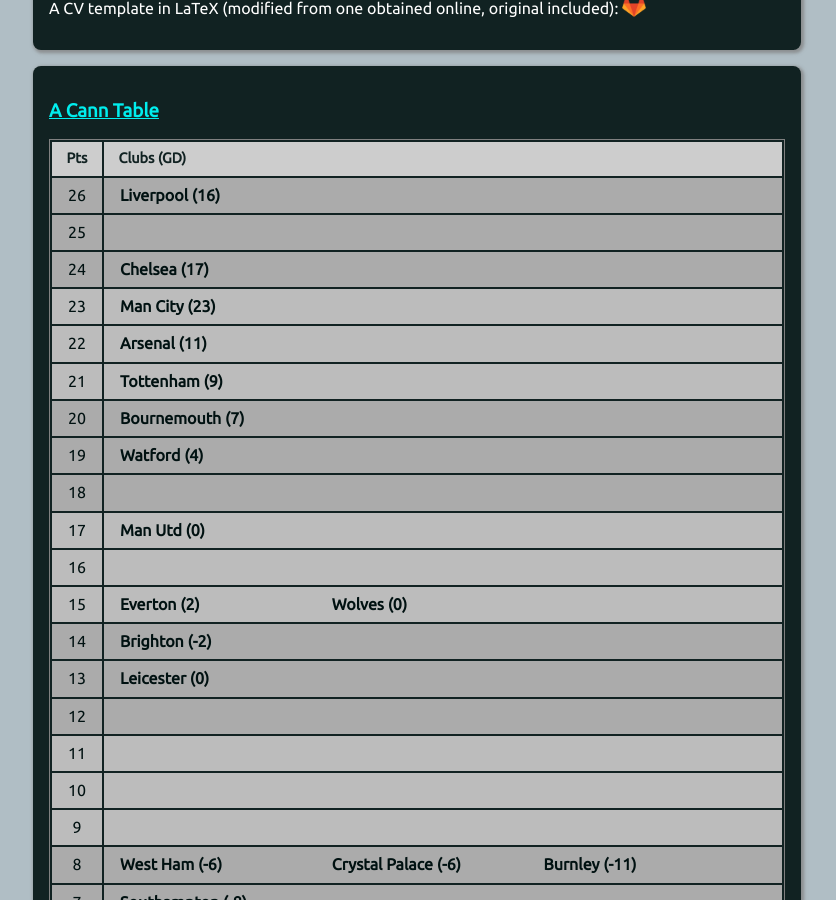
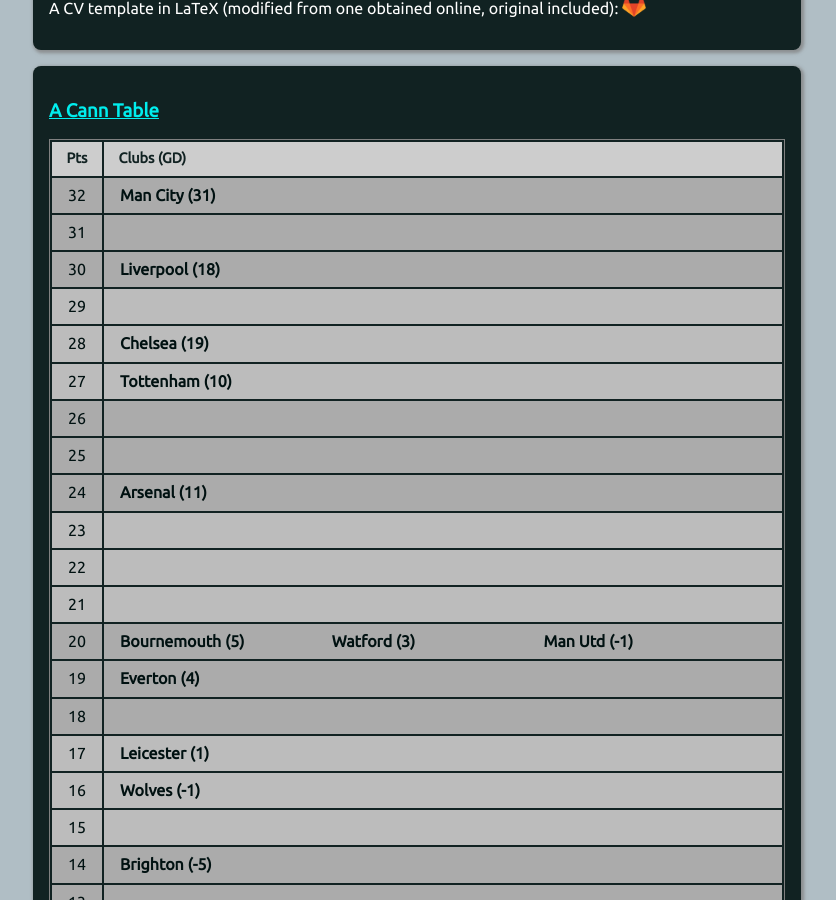
Before and after one commit to muru/muru.github.io, a Jekyll site: the page built from resources.md, in a window 1280 px wide and 900 px high, scrolled down 1630 px. Shown: the whole window, without its empty margins (223-1059 px from the left). Built offline with Jekyll 4.4.1, drawn with Linux system fonts in a browser that asks for light colours; some of the changed text lies outside the part shown.

Commit message:
updated cann-table: Mon Nov 12 05:00:24 2018 +0530

```diff
--- a/cann-table.html
+++ b/cann-table.html
@@ -1,9 +1,42 @@
 <table id="cann-table">
 <thead> <th> Pts </th> <th> Clubs (GD) </th> </thead>
 	<tr class="cann-row-1">
+		<td class="cann-point"> 32 </td>
+		<td class="cann-clubs">
+			<span class="club-name"> Man City (31) </span>
+		</td>
+ 	</tr>
+	<tr class="cann-row-1">
+		<td class="cann-point"> 31 </td>
+		<td class="cann-clubs">
+		</td>
+ 	</tr>
+	<tr class="cann-row-1">
+		<td class="cann-point"> 30 </td>
+		<td class="cann-clubs">
+			<span class="club-name"> Liverpool (18) </span>
+		</td>
+ 	</tr>
+	<tr class="cann-row-2">
+		<td class="cann-point"> 29 </td>
+		<td class="cann-clubs">
+		</td>
+ 	</tr>
+	<tr class="cann-row-2">
+		<td class="cann-point"> 28 </td>
+		<td class="cann-clubs">
+			<span class="club-name"> Chelsea (19) </span>
+		</td>
+ 	</tr>
+	<tr class="cann-row-2">
+		<td class="cann-point"> 27 </td>
+		<td class="cann-clubs">
+			<span class="club-name"> Tottenham (10) </span>
+		</td>
+ 	</tr>
+	<tr class="cann-row-1">
 		<td class="cann-point"> 26 </td>
 		<td class="cann-clubs">
-			<span class="club-name"> Liverpool (16) </span>
 		</td>
  	</tr>
 	<tr class="cann-row-1">
@@ -14,37 +47,36 @@
 	<tr class="cann-row-1">
 		<td class="cann-point"> 24 </td>
 		<td class="cann-clubs">
-			<span class="club-name"> Chelsea (17) </span>
+			<span class="club-name"> Arsenal (11) </span>
 		</td>
  	</tr>
 	<tr class="cann-row-2">
 		<td class="cann-point"> 23 </td>
 		<td class="cann-clubs">
-			<span class="club-name"> Man City (23) </span>
 		</td>
  	</tr>
 	<tr class="cann-row-2">
 		<td class="cann-point"> 22 </td>
 		<td class="cann-clubs">
-			<span class="club-name"> Arsenal (11) </span>
 		</td>
  	</tr>
 	<tr class="cann-row-2">
 		<td class="cann-point"> 21 </td>
 		<td class="cann-clubs">
-			<span class="club-name"> Tottenham (9) </span>
 		</td>
  	</tr>
 	<tr class="cann-row-1">
 		<td class="cann-point"> 20 </td>
 		<td class="cann-clubs">
-			<span class="club-name"> Bournemouth (7) </span>
+			<span class="club-name"> Bournemouth (5) </span>
+			<span class="club-name"> Watford (3) </span>
+			<span class="club-name"> Man Utd (-1) </span>
 		</td>
  	</tr>
 	<tr class="cann-row-1">
 		<td class="cann-point"> 19 </td>
 		<td class="cann-clubs">
-			<span class="club-name"> Watford (4) </span>
+			<span class="club-name"> Everton (4) </span>
 		</td>
  	</tr>
 	<tr class="cann-row-1">
@@ -55,36 +87,35 @@
 	<tr class="cann-row-2">
 		<td class="cann-point"> 17 </td>
 		<td class="cann-clubs">
-			<span class="club-name"> Man Utd (0) </span>
+			<span class="club-name"> Leicester (1) </span>
 		</td>
  	</tr>
 	<tr class="cann-row-2">
 		<td class="cann-point"> 16 </td>
 		<td class="cann-clubs">
+			<span class="club-name"> Wolves (-1) </span>
 		</td>
  	</tr>
 	<tr class="cann-row-2">
 		<td class="cann-point"> 15 </td>
 		<td class="cann-clubs">
-			<span class="club-name"> Everton (2) </span>
-			<span class="club-name"> Wolves (0) </span>
 		</td>
  	</tr>
 	<tr class="cann-row-1">
 		<td class="cann-point"> 14 </td>
 		<td class="cann-clubs">
-			<span class="club-name"> Brighton (-2) </span>
+			<span class="club-name"> Brighton (-5) </span>
 		</td>
  	</tr>
 	<tr class="cann-row-1">
 		<td class="cann-point"> 13 </td>
 		<td class="cann-clubs">
-			<span class="club-name"> Leicester (0) </span>
 		</td>
  	</tr>
 	<tr class="cann-row-1">
 		<td class="cann-point"> 12 </td>
 		<td class="cann-clubs">
+			<span class="club-name"> West Ham (-4) </span>
 		</td>
  	</tr>
 	<tr class="cann-row-2">
@@ -100,20 +131,22 @@
 	<tr class="cann-row-2">
 		<td class="cann-point"> 9 </td>
 		<td class="cann-clubs">
+			<span class="club-name"> Newcastle (-6) </span>
+			<span class="club-name"> Burnley (-13) </span>
 		</td>
  	</tr>
 	<tr class="cann-row-1">
 		<td class="cann-point"> 8 </td>
 		<td class="cann-clubs">
-			<span class="club-name"> West Ham (-6) </span>
-			<span class="club-name"> Crystal Palace (-6) </span>
-			<span class="club-name"> Burnley (-11) </span>
+			<span class="club-name"> Crystal Palace (-9) </span>
+			<span class="club-name"> Southampton (-13) </span>
+			<span class="club-name"> Cardiff (-14) </span>
 		</td>
  	</tr>
 	<tr class="cann-row-1">
 		<td class="cann-point"> 7 </td>
 		<td class="cann-clubs">
-			<span class="club-name"> Southampton (-8) </span>
+			<span class="club-name"> Huddersfield (-16) </span>
 		</td>
  	</tr>
 	<tr class="cann-row-1">
@@ -124,21 +157,8 @@
 	<tr class="cann-row-2">
 		<td class="cann-point"> 5 </td>
 		<td class="cann-clubs">
-			<span class="club-name"> Cardiff (-14) </span>
-			<span class="club-name"> Fulham (-17) </span>
-		</td>
- 	</tr>
-	<tr class="cann-row-2">
-		<td class="cann-point"> 4 </td>
-		<td class="cann-clubs">
-		</td>
- 	</tr>
-	<tr class="cann-row-2">
-		<td class="cann-point"> 3 </td>
-		<td class="cann-clubs">
-			<span class="club-name"> Newcastle (-8) </span>
-			<span class="club-name"> Huddersfield (-17) </span>
+			<span class="club-name"> Fulham (-20) </span>
 		</td>
  	</tr>
 </table>
-<span id="cann-gen-note"> Generated on  Monday, 29 October 2018 at 05:00 IST. </span>
+<span id="cann-gen-note"> Generated on  Monday, 12 November 2018 at 05:00 IST. </span>
```
